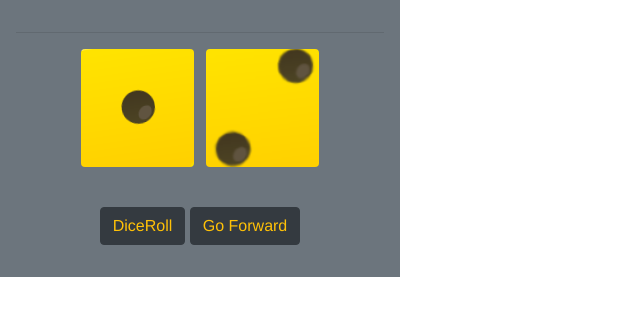
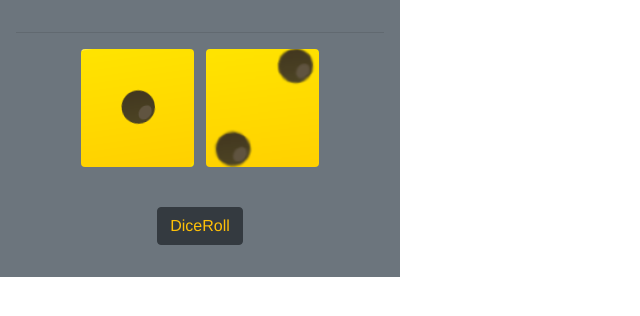
Before and after one commit to 19Nar/JSDiceRoller, a plain HTML site: page index.html in a window 1280 px wide. Shown: the whole page, without its empty margins (0-640 px from the left). Drawn offline with nearby package versions, Linux system fonts and the light colour scheme.

Commit message:
Update index.html

```diff
--- a/index.html
+++ b/index.html
@@ -26,7 +26,6 @@
         <div class="row">
             <div class="col-xl-12 col-lg-12 col-sm-12 col-sm-12 p-3">
                 <button type="button" id="diceRollerbutton" class="btn btn-dark text-warning">DiceRoll</button>
-                <button type="button" id = "changeColour" onclick="goForward()" class="btn btn-dark text-warning text-left">Go Forward</button>
             </div>
           </div>
       </div>
```
